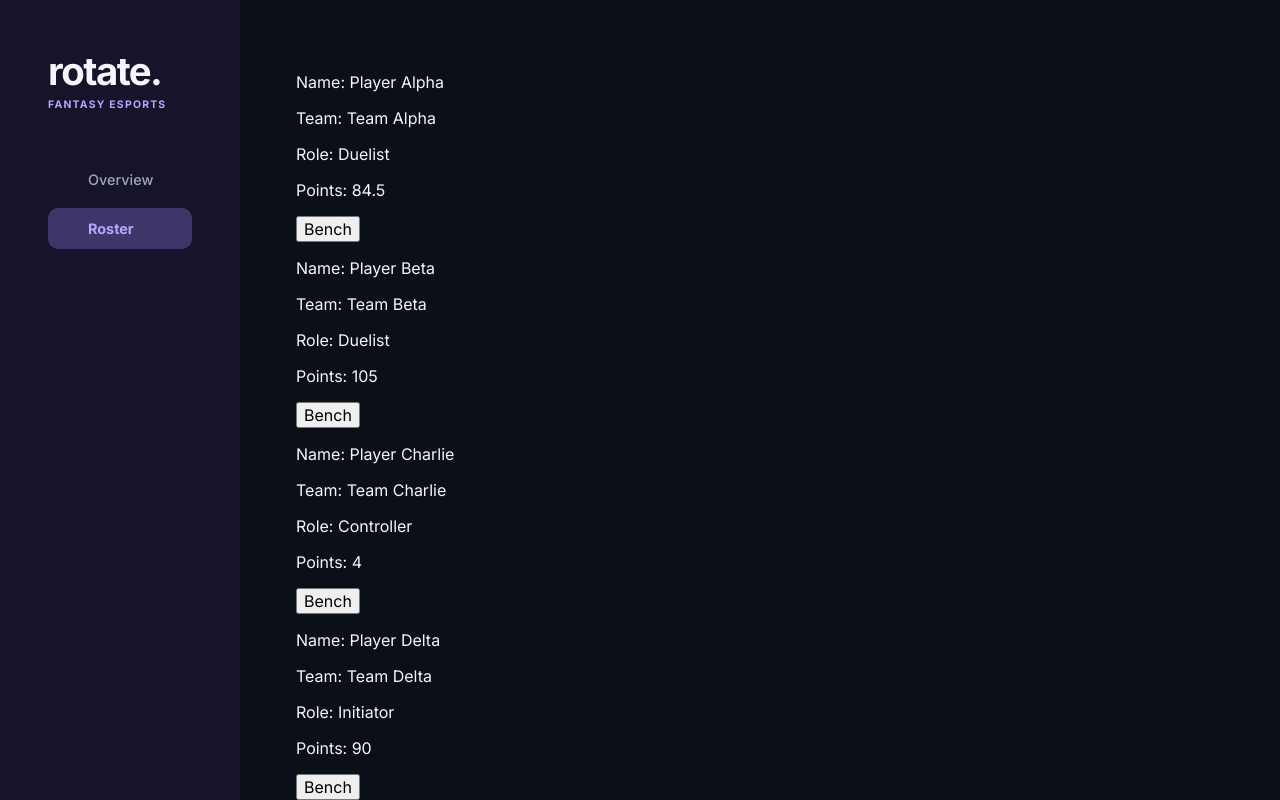
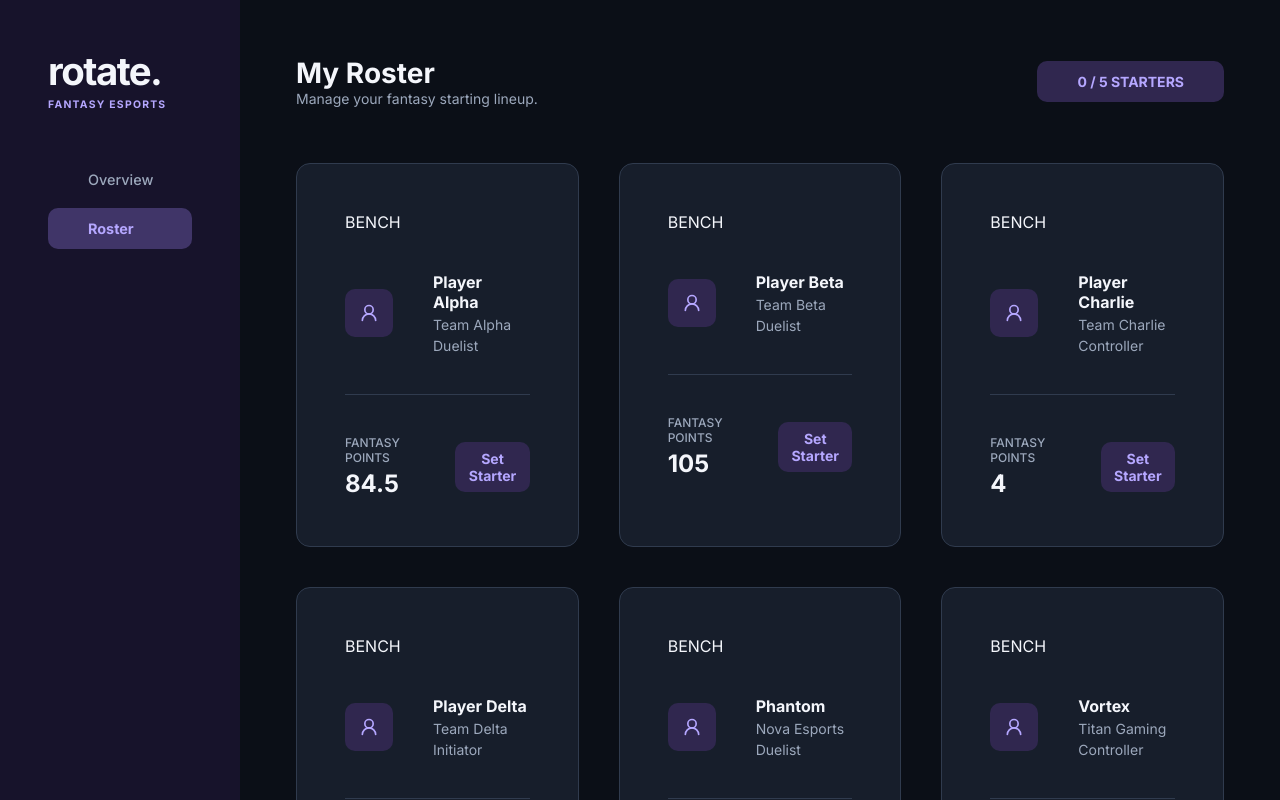
Before and after one commit to teagkeith/retake, a React (Vite) app: page / in a window 1280 px wide. Both pictures are taken after a click on the button "Roster". Shown: the top 800 px of the page. Built offline with nearby package versions, Linux system fonts and the light colour scheme.

Commit message:
fear build roster page

```diff
--- a/src/App.tsx
+++ b/src/App.tsx
@@ -3,7 +3,7 @@ import { useState } from 'react';
 import './App.css';
 import { players } from './features/roster/data/players';
 import OverviewPage from './features/dashboard/pages/OverviewPage';
-import RosterPage from './features/roster/pages/RosterPage';
+import RosterPage from './features/roster/components/RosterPage';
 import AppLayout from './layouts/AppLayout';
 
 function App() {
@@ -61,7 +61,6 @@ function App() {
             savedPlayers={savedPlayers}
           />
         )}
-
       </div>
     </AppLayout>
   );
--- a/src/features/league/components/StandingsCard.css
+++ b/src/features/league/components/StandingsCard.css
@@ -48,3 +48,19 @@
 .standingsTable .teamRow:hover {
   background-color: var(--color-primary);
 }
+
+
+.currentTeam {
+  background-color: var(--color-primary);
+  color: var(--color-accent);
+  weight: 600;
+  border-left: 4px solid var(--color-accent);
+}
+
+.currentTeamLabel {
+  margin-left: var(--space-2);
+  color: var(--color-accent);
+  font-size: 0.65rem;
+  font-weight: 700;
+  letter-spacing: 0.05em;
+}
--- a/src/features/league/components/StandingsCard.tsx
+++ b/src/features/league/components/StandingsCard.tsx
@@ -1,4 +1,4 @@
-import "./StandingsCard.css"
+import './StandingsCard.css';
 
 const teams = [
   {
@@ -60,6 +60,8 @@ const teams = [
 ];
 
 function StandingsCard() {
+  const currentTeamId = 3;
+
   return (
     <section className="standingsCard">
       <header className="standingsHeader">
@@ -76,15 +78,22 @@ function StandingsCard() {
         </thead>
 
         <tbody>
-          {teams.map((team) => (
-            <tr className="teamRow" key={team.id}>
-              <td className="teamRank">{team.rank}</td>
-              <td className="teamName">{team.name}</td>
-              <td className="winLoss">
-                {team.wins} - {team.losses}
-              </td>
-            </tr>
-          ))}
+          {teams.map((team) => {
+            const isCurrentTeam = team.id === currentTeamId;
+
+            return (
+              <tr key={team.id} className={`teamRow ${isCurrentTeam ? 'currentTeam' : ''}`}>
+                <td className="teamRank">{team.rank}</td>
+                <td className="teamName">
+                  {team.name}
+                  {isCurrentTeam && <span className="currentTeamLabel">YOU</span>}
+                  </td>
+                <td className="winLoss">
+                  {team.wins} - {team.losses}
+                </td>
+              </tr>
+            );
+          })}
         </tbody>
       </table>
     </section>
--- a/src/features/matchups/components/MatchupCard.css
+++ b/src/features/matchups/components/MatchupCard.css
@@ -2,7 +2,7 @@
   width: 100%;
   height: 100%;
   background-color: var(--color-surface);
-  border: 1px solid var(--color-border);
+  border: 1px solid var(--color-primary-brighter);
   border-radius: var(--radius-lg);
   padding: var(--space-5);
 
@@ -10,8 +10,18 @@
   flex-direction: column;
   gap: var(--space-5);
   height: 100%;
+
+   background: linear-gradient(
+    155deg,
+    #25203b 0%,
+    var(--color-surface) 50%,
+    var(--color-surface) 100%
+  );
 }
-
+.matchupEyebrow{
+  letter-spacing: 0.1em;
+  color: var(--color-accent);
+}
 .matchupTeams {
   display: grid;
   grid-template-columns: minmax(0, 1fr) auto minmax(0, 1fr);
@@ -104,6 +114,16 @@
   justify-content: center;
 }
 
+
+.homeAvatar {
+  background: linear-gradient(135deg, #514183, #24194d);
+}
+
+.awayAvatar {
+  background: linear-gradient(135deg, #546075, #252d3a);
+  border: 1px solid #546075;
+}
+
 .matchupTeam {
   display: flex;
   flex-direction: column;
@@ -112,8 +132,24 @@
   text-align: center;
 }
 
+.matchupVersus {
+  display: flex;
+  flex-direction: column;
+  align-items: center;
+  justify-content: center;
+  gap: var(--space-2);
+  color: var(--color-accent);
+}
+
 .matchupTeam p,
 .matchupTeam h2 {
+  margin: 0;
+}
+
+.matchupTeam h2 {
+  font-size: 2.25rem;
+  font-weight: 700;
+  font-variant-numeric: tabular-nums;
   margin: 0;
 }
 
--- a/src/features/matchups/components/MatchupCard.tsx
+++ b/src/features/matchups/components/MatchupCard.tsx
@@ -1,4 +1,5 @@
 import './MatchupCard.css';
+import { Swords } from 'lucide-react';
 
 interface MatchupCardProps {
   week: number;
@@ -16,6 +17,7 @@ function MatchupCard({ week, homeTeam, awayTeam, homeScore, awayScore, status }:
     <section className="matchupCard">
       <header className="matchupHeader">
         <div className="matchupDetails">
+          <span className="matchupEyebrow">FEATURED MATCHUP</span>
           <h2>Weekly Matchup</h2>
           <p>Week {week}</p>
         </div>
@@ -27,17 +29,16 @@ function MatchupCard({ week, homeTeam, awayTeam, homeScore, awayScore, status }:
 
       <div className="matchupTeams">
         <div className="matchupTeam">
-          <div className="teamAvatar">{homeTeamInitials}</div>
+          <div className="teamAvatar homeAvatar">{homeTeamInitials}</div>
           <p>{homeTeam}</p>
           <h2>{homeScore.toFixed(1)}</h2>
         </div>
-
         <div className="matchupVersus">
-          <span>VS</span>
+          <Swords size={28} />
+          <label>Week {week}</label>
         </div>
-
         <div className="matchupTeam">
-          <div className="teamAvatar">{awayTeamInitials}</div>
+          <div className="teamAvatar awayAvatar">{awayTeamInitials}</div>
           <p>{awayTeam}</p>
           <h2>{awayScore.toFixed(1)}</h2>
         </div>
@@ -55,7 +56,11 @@ function MatchupCard({ week, homeTeam, awayTeam, homeScore, awayScore, status }:
         </div>
       </div>
       <footer className="matchupFooter">
-        <p>Matchup has not started</p>
+        {status === 'final'
+          ? 'Matchup is finished'
+          : status === 'live'
+            ? 'Matchup is in progress'
+            : 'Matchup has not started.'}
         <span>Matchup Details →</span>
       </footer>
     </section>
--- /dev/null
+++ b/src/features/roster/components/PlayerCard.css
@@ -0,0 +1,103 @@
+.playerCard {
+  background-color: var(--color-surface);
+  border: 1px solid var(--color-border);
+  border-radius: var(--radius-lg);
+  padding: var(--space-5);
+
+  display: flex;
+  flex-direction: column;
+  gap: var(--space-4);
+  min-width: 0;
+}
+
+.playerCard.selectedStarter {
+  background: linear-gradient(
+    145deg,
+    var(--color-primary),
+    var(--color-surface) 75%
+  );
+
+  border-color: var(--color-primary-brighter);
+}
+
+.playerCard p {
+  color: var(--color-text-muted);
+  font-size: 0.875rem;
+}
+
+.playerCard .playerName {
+  font-weight: 600;
+  color: var(--color-text);
+  font-size: 1rem;
+}
+
+.playerIdentity {
+    display: flex;
+    align-items: center;
+    gap: var(--space-4);
+}
+
+.playerDetails {
+  display: flex;
+  flex-direction: column;
+  gap: var(--space-1);
+  min-width: 0;
+}
+
+.playerDetails p {
+  margin: 0;
+}
+
+.playerCardFooter {
+    display: flex;
+    align-items: center;
+    justify-content: space-between;
+    gap: var(--space-4);
+
+    button {
+        background-color: var(--color-primary);
+        color: var(--color-accent);
+        border: none;
+        border-radius: var(--radius-md);
+        padding: var(--space-2) var(--space-3);
+        font-size: 0.875rem;
+        font-weight: 600;
+        cursor: pointer;
+    }
+
+    border-top: 1px solid var(--color-border);
+    padding-top: var(--space-4);
+}
+
+.playerFantasyPoints {
+  display: flex;
+  flex-direction: column;
+  gap: var(--space-1);
+}
+
+.playerFantasyPoints span {
+  font-size: 0.75rem;
+  color: var(--color-text-muted);
+  font-weight: 500;
+}
+
+.playerPoints {
+  font-size: 1.5rem !important;
+  font-weight: 700;
+  color: var(--color-text) !important;
+  margin: 0;
+}
+
+.playerAvatar {
+  width: 48px;
+  height: 48px;
+  flex-shrink: 0;
+
+  display: flex;
+  align-items: center;
+  justify-content: center;
+
+  background-color: var(--color-primary);
+  border-radius: var(--radius-md);
+  color: var(--color-accent);
+}
--- a/src/features/roster/components/PlayerCard.tsx
+++ b/src/features/roster/components/PlayerCard.tsx
@@ -1,22 +1,39 @@
-import type { Player } from "../types/Player";
-
+import type { Player } from '../types/Player';
+import './PlayerCard.css';
+import { UserRound } from 'lucide-react';
 
 interface PlayerCardProps {
-    player: Player;
-    isStarter: boolean;
-    onToggleStarter: () => void;
+  player: Player;
+  isStarter: boolean;
+  onToggleStarter: () => void;
 }
 
-function PlayerCard({player, isStarter, onToggleStarter}: PlayerCardProps) {
-    return(
-        <div className="playerCard">
-            <p>Name: {player.name}</p>
-            <p>Team: {player.team}</p>
-            <p>Role: {player.role}</p>
-            <p>Points: {player.fantasyPoints}</p>
-            <button onClick={() => onToggleStarter()}>{isStarter ? "Starter" : "Bench"}</button>
+function PlayerCard({ player, isStarter, onToggleStarter }: PlayerCardProps) {
+  return (
+    <div className={`playerCard ${isStarter ? 'selectedStarter' : ''}`}>
+      <span className="playerStatus">{isStarter ? 'STARTER' : 'BENCH'}</span>
+      <div className="playerIdentity">
+        <div className="playerAvatar">
+          <UserRound size={20} />
         </div>
-    )
+        <div className="playerDetails">
+          <p className="playerName">{player.name}</p>
+          <p className="playerTeam">{player.team}</p>
+          <p className="playerRole">{player.role}</p>
+        </div>
+      </div>
+      <div className="playerCardFooter">
+        <div className="playerFantasyPoints">
+          <span>FANTASY POINTS</span>
+          <p className="playerPoints">{player.fantasyPoints}</p>
+        </div>
+
+        <button type="button" onClick={onToggleStarter}>
+          {isStarter ? 'Move to Bench' : 'Set Starter'}
+        </button>
+      </div>
+    </div>
+  );
 }
 
 export default PlayerCard;
--- /dev/null
+++ b/src/features/roster/components/RosterPage.css
@@ -0,0 +1,58 @@
+.rosterPage {
+  width: 100%;
+  max-width: 1400px;
+  margin-inline: auto;
+
+  display: flex;
+  flex-direction: column;
+  gap: var(--space-6);
+}
+.rosterHeader {
+  display: flex;
+  justify-content: space-between;
+  align-items: center;
+  gap: var(--space-4);
+  flex-wrap: wrap;
+}
+
+.rosterHeader h1,
+.rosterHeader p {
+  margin: 0;
+}
+
+.rosterHeader h1 {
+  font-size: 1.75rem;
+  color: var(--color-text);
+}
+
+.rosterHeader p {
+  color: var(--color-text-muted);
+  font-size: 0.875rem;
+}
+.rosterCount {
+  background-color: var(--color-primary);
+  color: var(--color-accent);
+  padding: var(--space-3) var(--space-4);
+  border-radius: var(--radius-md);
+  font-size: 0.875rem;
+  font-weight: 600;
+}
+
+.rosterContent {
+  display: grid;
+  grid-template-columns: repeat(3, minmax(0, 1fr));
+  gap: var(--space-4);
+}
+
+
+@media (max-width: 1100px) {
+  .rosterContent {
+    grid-template-columns: repeat(2, minmax(0, 1fr));
+  }
+}
+
+@media (max-width: 600px) {
+  .rosterContent {
+    grid-template-columns: repeat(1, minmax(0, 1fr));
+  }
+}
--- a/src/features/roster/pages/RosterPage.tsx
+++ b/src/features/roster/components/RosterPage.tsx
@@ -1,3 +1,4 @@
+import './RosterPage.css';
 import PlayerCard from '../components/PlayerCard';
 import { players } from '../data/players';
 import type { Player } from '../types/Player';
@@ -20,9 +21,20 @@ function RosterPage({
   savedPlayers,
 }: RosterPageProps) {
   return (
-    <>
+    <div className="rosterPage">
+      <header className="rosterHeader">
+        <div>
+          <h1>My Roster</h1>
+          <p>Manage your fantasy starting lineup.</p>
+        </div>
+
+        <span className="rosterCount">{starterIds.length} / 5 STARTERS</span>
+      </header>
+
+      {err && <p className="rosterMessage">{err}</p>}
+
       <div className="rosterContent">
-        <p>{err}</p>
+
         {players.map((player) => (
           <PlayerCard
             key={player.id}
@@ -48,7 +60,7 @@ function RosterPage({
       <button onClick={saveLineup} disabled={lineupMatch || starterIds.length !== 5}>
         Save Lineup
       </button>
-    </>
+    </div>
   );
 }
 
```
Also changed, not shown: src/layouts/AppLayout.tsx (+11 -8 lines).
